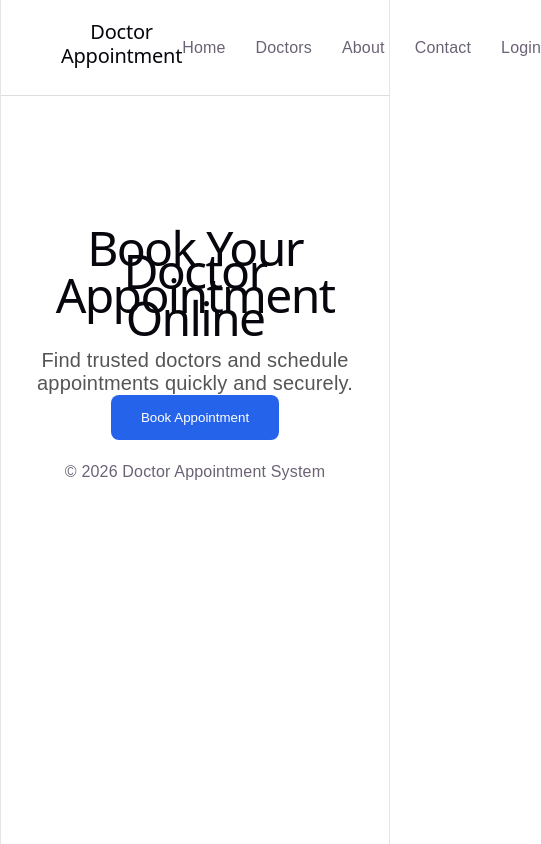
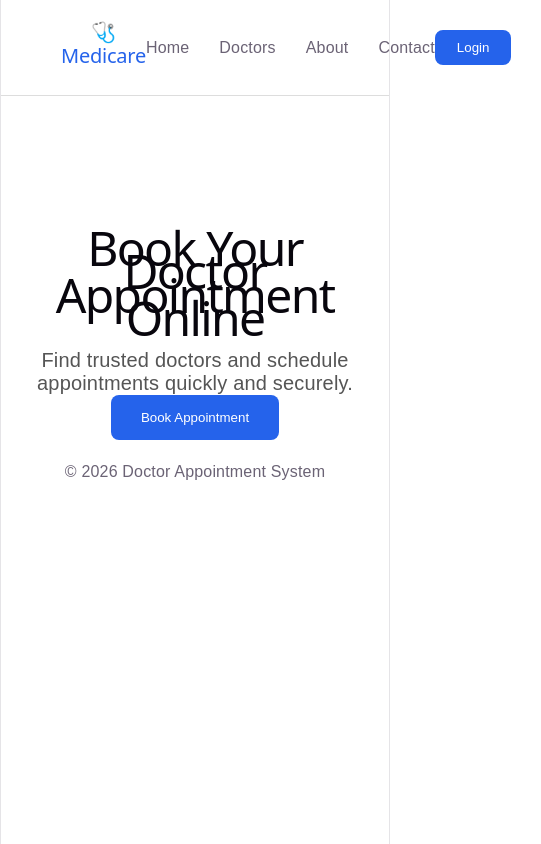
Before and after one commit to tiwari86424-blip/doctor-appointment-system, a React (Vite) app in the folder client/: page / in a window 390 px wide. Shown: the whole page, 541 px wide, since content can reach past the window. Built offline with nearby package versions, Linux system fonts and the light colour scheme.

Commit message:
Create Responsive Homepage layout and Navigation bar

```diff
--- a/client/src/App.css
+++ b/client/src/App.css
@@ -22,6 +22,7 @@ body {
 
 .nav-links li {
   cursor: pointer;
+  transition:0.3s;
 }
 
 .hero {
@@ -47,3 +48,23 @@ body {
   border-radius: 8px;
   cursor: pointer;
 }
+.logo{
+  color:#2563eb;
+}
+.nav-links li:hover{
+    color:#2563eb;
+    transform:scale(1.15);
+}
+.login-btn{
+  background:#2563eb;
+  color:white;
+  border:none;
+  padding:10px 22px;
+  border-radius: 8px;
+  cursor: pointer;
+  transition:0.3s;
+
+}
+.login-btn:hover{
+background-color: #1d4ed8;
+}
--- a/client/src/components/Navbar.jsx
+++ b/client/src/components/Navbar.jsx
@@ -1,15 +1,17 @@
 function Navbar() {
     return (
     <nav className="navbar">
-        <h2>Doctor Appointment</h2>
+        <h2 className="logo">🩺Medicare</h2>
 
         <ul className="nav-links">
         <li>Home</li>
         <li>Doctors</li>
         <li>About</li>
         <li>Contact</li>
-        <li>Login</li>
         </ul>
+        <button className="login-btn">
+            Login
+        </button>
     </nav>
     );
 }
```
